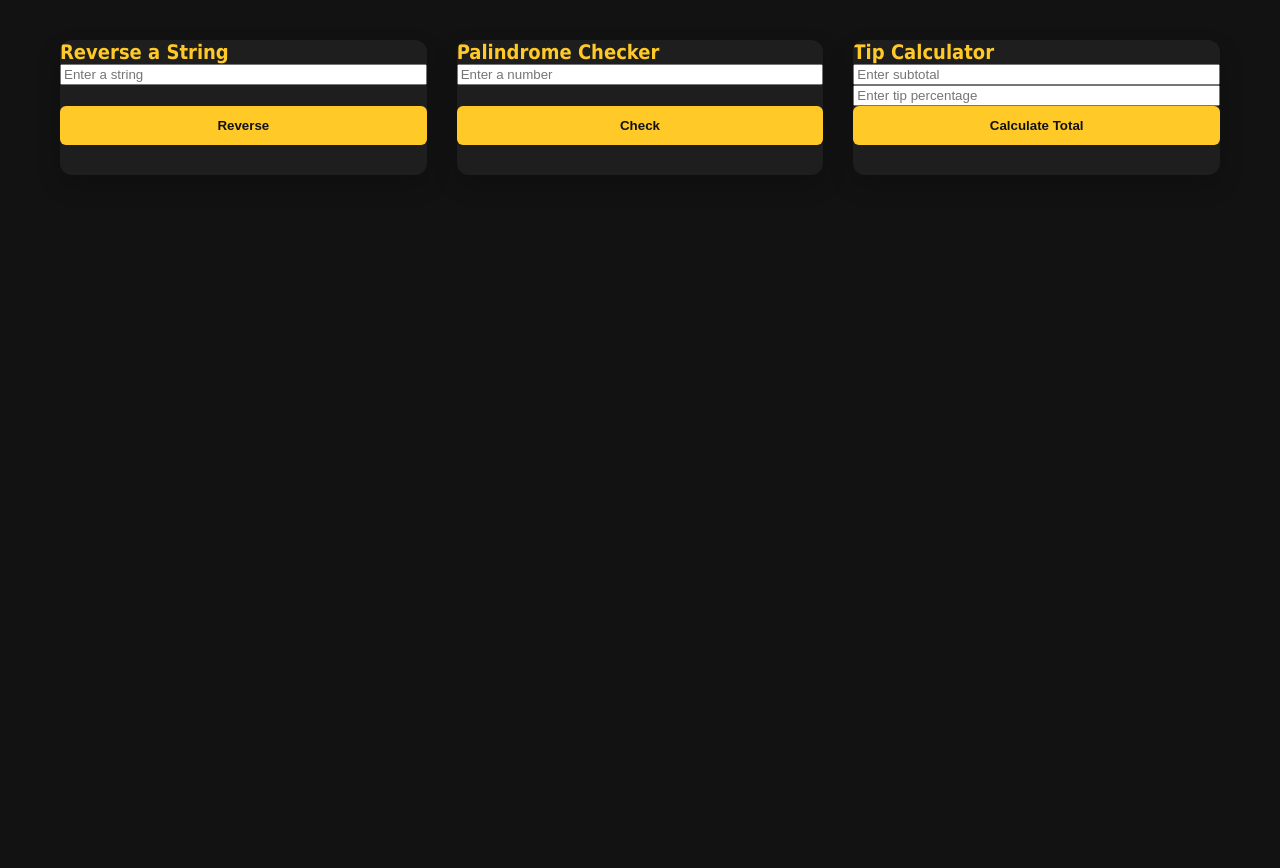
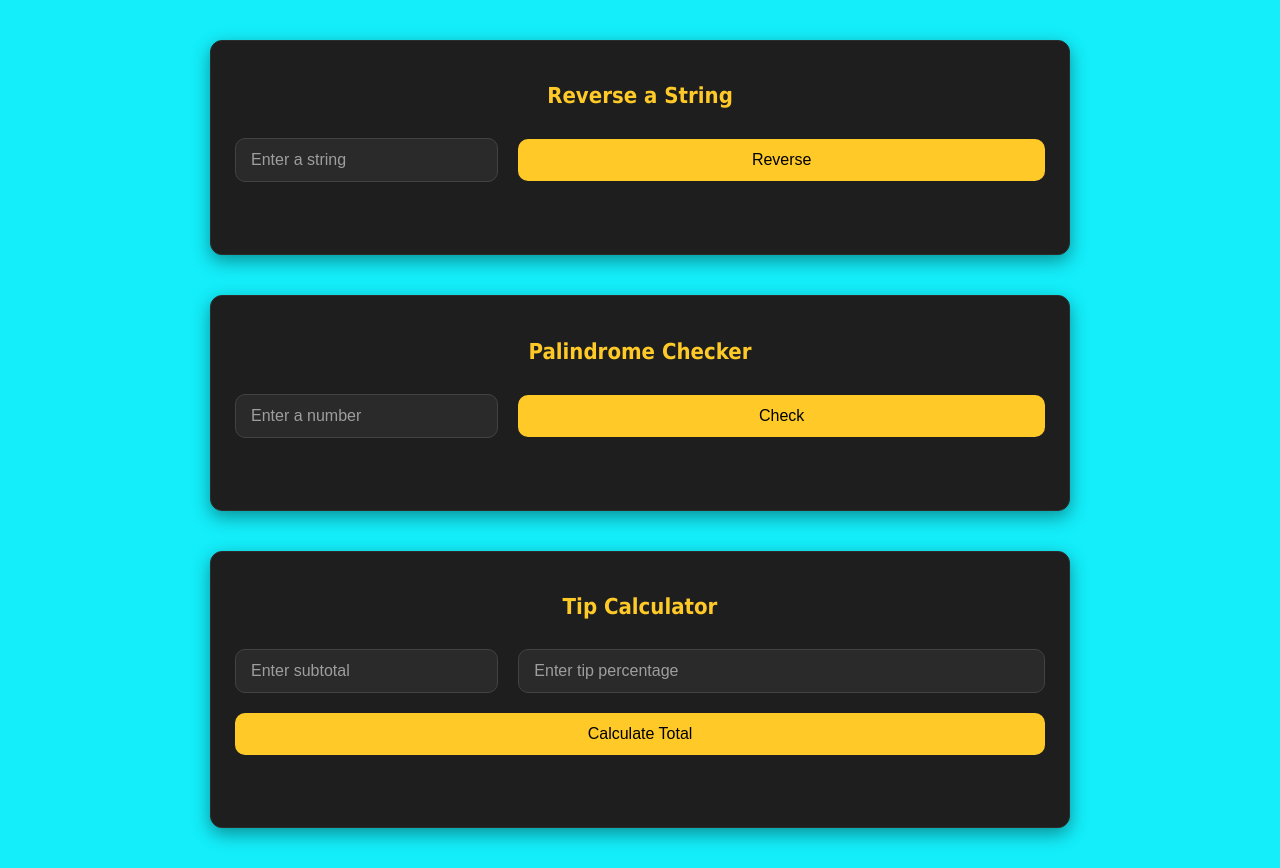
Before and after one commit to svcs7765/Assignment-2, a plain HTML site: page index.html in a window 1280 px wide. Before the commit the page ends 800 px from the top, so only its background shows below. Drawn offline with Linux system fonts and the light colour scheme.

Commit message:
Update style.css

```diff
--- a/style.css
+++ b/style.css
@@ -1,6 +1,6 @@
 body {
   font-family: 'Tahoma', sans-serif;
-  background: #121212;
+  background: #13eefa;
   margin: 0;
   padding: 0;
   color: #e0e0e0;
@@ -8,94 +8,94 @@ body {
   flex-direction: column;
   align-items: center;
   min-height: 100vh;
-  box-sizing: border-box;
-}
-
-* {
-  box-sizing: inherit;
 }
 
 .container {
   width: 100%;
-  max-width: 1200px;
+  max-width: 900px;
   padding: 40px 20px;
-  display: grid;
-  grid-template-columns: repeat(auto-fit, minmax(280px, 1fr));
-  gap: 30px;
-  margin: 0 auto;
+  display: flex;
+  flex-direction: column;
+  gap: 40px;
+  box-sizing: border-box;
 }
 
 .task {
-  background-color: #1e1e1e;
+  display: grid;
+  grid-template-columns: 1fr 2fr;
+  align-items: center;
+  gap: 20px;
+  padding: 24px;
   border-radius: 12px;
-  overflow: hidden;
-  box-shadow: 0 10px 25px rgba(0, 0, 0, 0.2);
-  display: flex;
-  flex-direction: column;
-  transition: transform 0.3s ease;
+  background: #1e1e1e;
+  border: 1px solid #2c2c2c;
+  box-shadow: 0 6px 18px rgba(0, 0, 0, 0.4);
+  box-sizing: border-box;
 }
 
-.task:hover {
-  transform: translateY(-5px);
+h2 {
+  grid-column: span 2;
+  text-align: center;
+  font-size: 22px;
+  margin-bottom: 10px;
+  color: #ffca28;
 }
 
-.task img {
-  width: 100%;
-  height: auto;
-  object-fit: cover;
-  aspect-ratio: 16 / 9;
+input, button {
+  padding: 12px 15px;
+  font-size: 16px;
+  border-radius: 10px;
+  border: 1px solid #424242;
+  outline: none;
+  background-color: #2a2a2a;
+  color: #ffffff;
+  transition: background-color 0.3s ease, border 0.3s ease;
+  box-sizing: border-box;
 }
 
-.task-content {
-  padding: 20px;
-  display: flex;
-  flex-direction: column;
-  gap: 10px;
+input::placeholder {
+  color: #9e9e9e;
 }
 
-.task h2 {
-  font-size: 1.25rem;
-  color: #ffca28;
-  margin: 0;
+input:focus {
+  background-color: #333;
+  border: 1px solid #ffca28;
 }
 
-.task p {
-  color: #ccc;
-  font-size: 0.95rem;
+button {
+  background-color: #ffca28;
+  color: #000;
+  cursor: pointer;
+  border: none;
+  transition: background-color 0.3s ease, transform 0.2s ease;
 }
 
-.task button {
-  margin-top: auto;
-  padding: 12px;
-  width: 100%;
-  background-color: #ffca28;
-  color: #121212;
-  border: none;
-  border-radius: 6px;
-  cursor: pointer;
-  font-weight: 600;
-  transition: background-color 0.3s ease;
+button:hover {
+  background-color: #f4b400;
+  transform: scale(1.05);
 }
 
-.task button:hover {
-  background-color: #f4b400;
+.task:last-child button {
+  grid-column: span 2;
+  width: 100%;
 }
 
-@media (max-width: 600px) {
-  .task-content {
-    padding: 16px;
+p {
+  grid-column: span 2;
+  text-align: center;
+  font-size: 18px;
+  margin-top: 10px;
+  color: #bdbdbd;
+}
+
+@media (max-width: 768px) {
+  .task {
+    grid-template-columns: 1fr;
   }
 
-  .task h2 {
-    font-size: 1.1rem;
-  }
-
-  .task p {
-    font-size: 0.9rem;
-  }
-
-  .task button {
-    font-size: 0.95rem;
-    padding: 10px;
+  h2,
+  p,
+  .task:last-child button {
+    grid-column: span 1;
   }
 }
```
